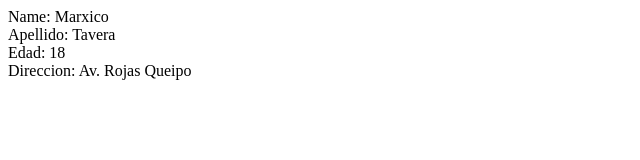
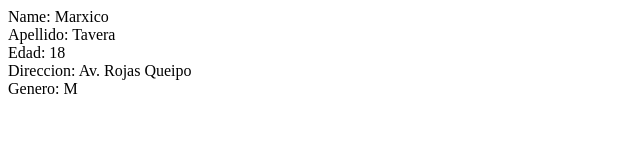
Before and after one commit to marxico/json-ajax, a plain HTML site: page docs/index.html in a window 1280 px wide. Shown: the full height of the page, 0-640 px from the left. Drawn offline with Linux system fonts and the light colour scheme.

Commit message:
modificacion ultima llamada

```diff
--- a/docs/index.html
+++ b/docs/index.html
@@ -16,7 +16,7 @@
                 $("#lastname").html("Apellido: " + result.lastName);
                 $("#age").html("Edad: " + result.age);
                 $("#address").html("Direccion: " + result.address);
-                $("#gerder").html("Genero: " + result.gerder);
+                $("#gender").html("Genero: " + result.gender);
             },
             error: function( err ) {
                 console.log('error',err);
@@ -30,6 +30,6 @@
     <div id="lastname"></div>
     <div id="age"></div>
     <div id="address"></div>
-    <div id="genero"></div>
+    <div id="gender"></div>
 </body>
 </html>
```
